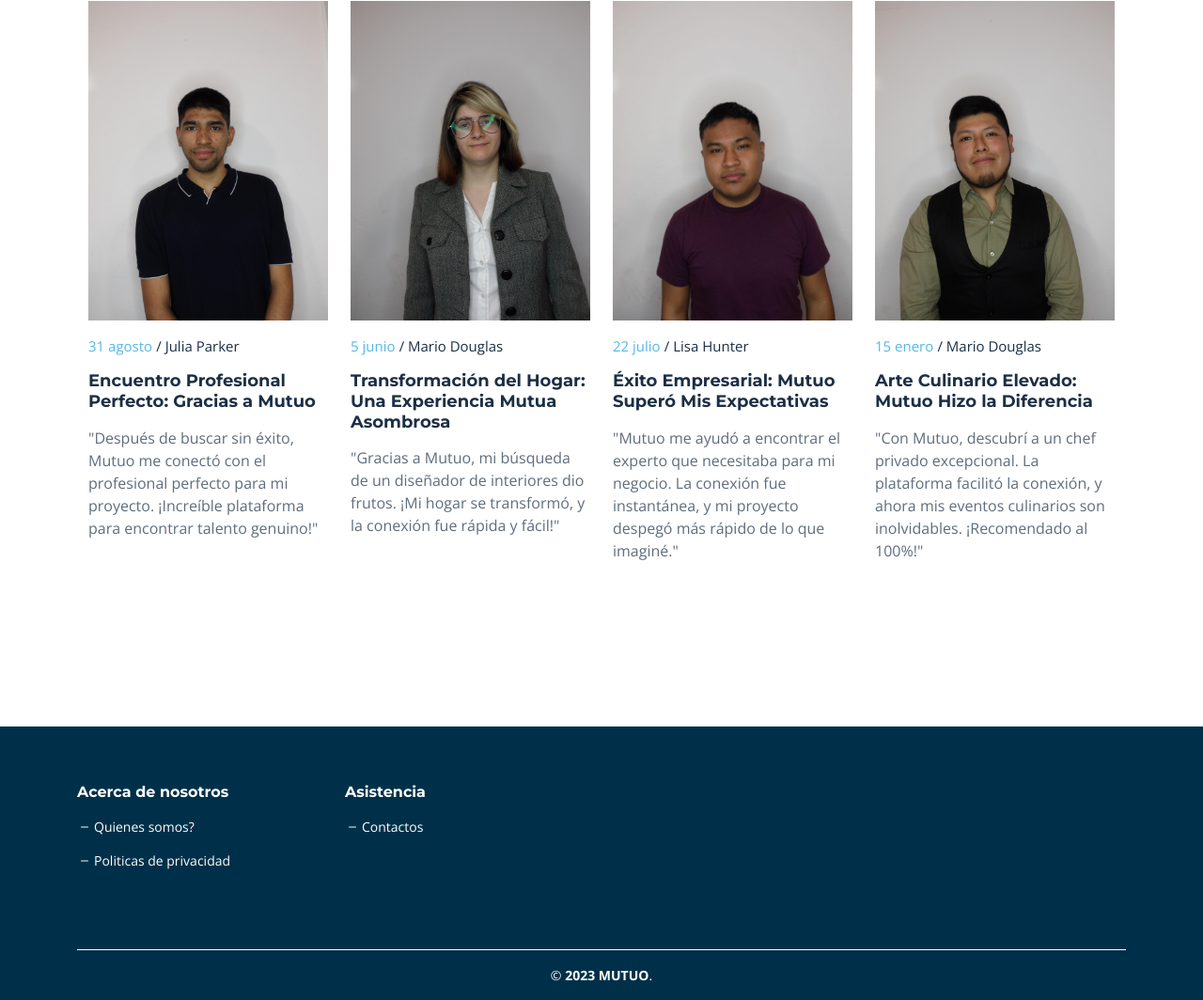
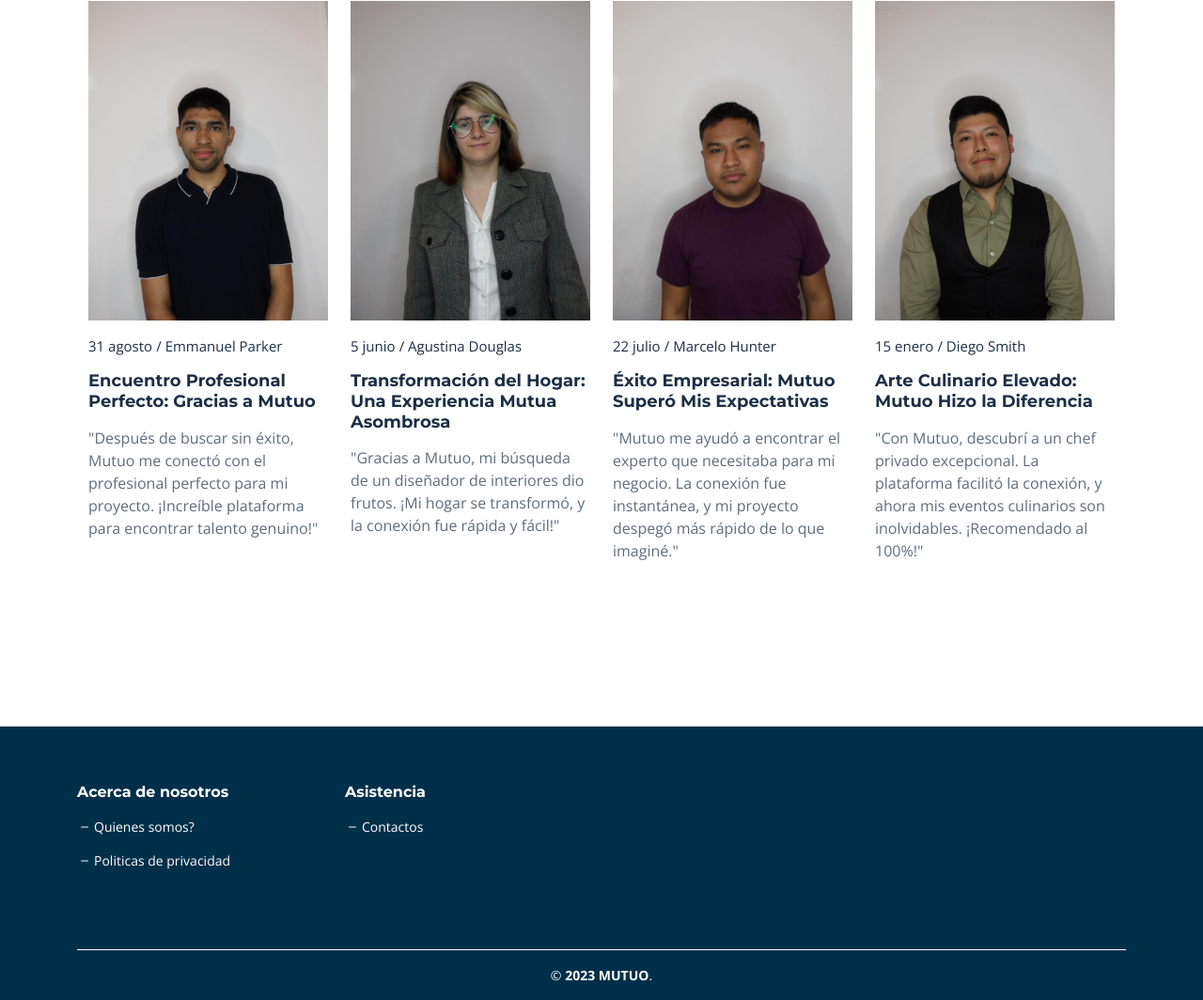
Before and after one commit to Larryjose/Mutuo, a website: page public/index.html in a window 1280 px wide. Shown: the part 2521-3585 px from the top of the page at 94% size. Drawn offline with nearby package versions, Linux system fonts and the light colour scheme.

Commit message:
Arreglo de cards index y cambio css

```diff
--- a/public/assets/css/main.css
+++ b/public/assets/css/main.css
@@ -1037,7 +1037,7 @@ section {
 .recent-posts .post-box .meta .post-date {
   font-size: 15px;
   font-weight: 400;
-  color: var(--color-primary);
+  color: var(--color-secondary);
 }
 
 .recent-posts .post-box .meta .post-author {
--- a/public/index.html
+++ b/public/index.html
@@ -348,7 +348,7 @@
               <div class="post-img"><img src="assets/img/blog/ema.jpeg" class="img-fluid" alt=""></div>
               <div class="meta">
                 <span class="post-date">31 agosto</span>
-                <span class="post-author"> / Julia Parker</span>
+                <span class="post-author"> / Emmanuel Parker</span>
               </div>
               <h3 class="post-title">Encuentro Profesional Perfecto: Gracias a Mutuo</h3>
               <p>"Después de buscar sin éxito, Mutuo me conectó con el profesional perfecto para mi proyecto. ¡Increíble plataforma para encontrar talento genuino!"</p>
@@ -364,7 +364,7 @@
               <div class="post-img"><img src="assets/img/blog/agus.jpeg" class="img-fluid" alt=""></div>
               <div class="meta">
                 <span class="post-date">5 junio</span>
-                <span class="post-author"> / Mario Douglas</span>
+                <span class="post-author"> / Agustina Douglas</span>
               </div>
               <h3 class="post-title">Transformación del Hogar: Una Experiencia Mutua Asombrosa</h3>
               <p>"Gracias a Mutuo, mi búsqueda de un diseñador de interiores dio frutos. ¡Mi hogar se transformó, y la conexión fue rápida y fácil!"</p>
@@ -380,7 +380,7 @@
               <div class="post-img"><img src="assets/img/blog/marce.jpeg" class="img-fluid" alt=""></div>
               <div class="meta">
                 <span class="post-date">22 julio</span>
-                <span class="post-author"> / Lisa Hunter</span>
+                <span class="post-author"> / Marcelo Hunter</span>
               </div>
               <h3 class="post-title">Éxito Empresarial: Mutuo Superó Mis Expectativas</h3>
               <p>"Mutuo me ayudó a encontrar el experto que necesitaba para mi negocio. La conexión fue instantánea, y mi proyecto despegó más rápido de lo que imaginé."</p>
@@ -396,7 +396,7 @@
               <div class="post-img"><img src="assets/img/blog/diego.jpeg" class="img-fluid" alt=""></div>
               <div class="meta">
                 <span class="post-date">15 enero</span>
-                <span class="post-author"> / Mario Douglas</span>
+                <span class="post-author"> / Diego Smith</span>
               </div>
               <h3 class="post-title">Arte Culinario Elevado: Mutuo Hizo la Diferencia</h3>
               <p>"Con Mutuo, descubrí a un chef privado excepcional. La plataforma facilitó la conexión, y ahora mis eventos culinarios son inolvidables. ¡Recomendado al 100%!"</p>
```
